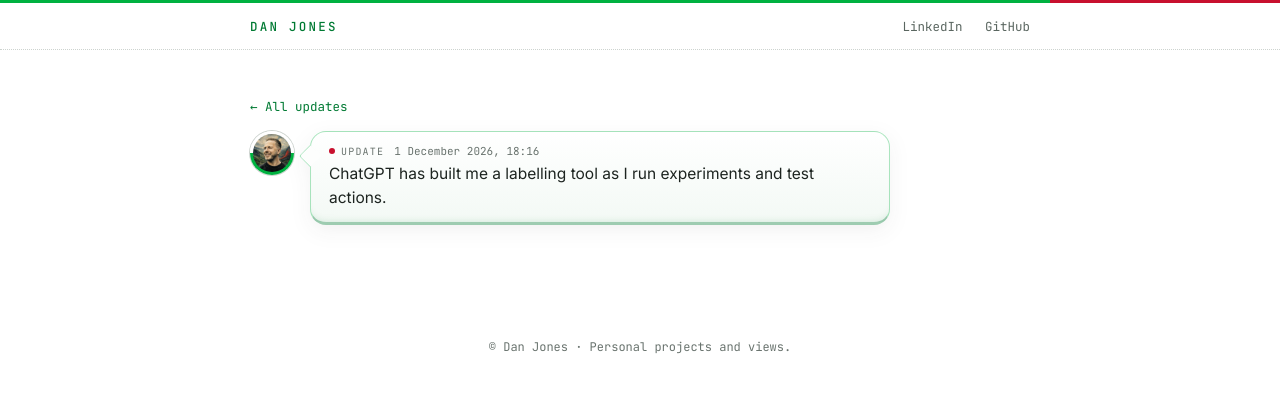
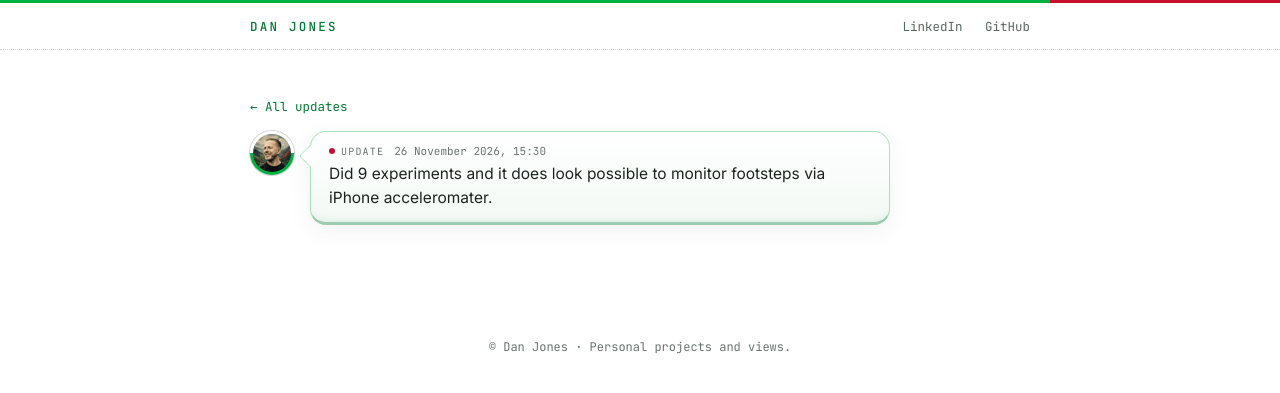
Before and after one commit to digidiplo/digidiplo.github.io, a Jekyll site: the page built from _posts/2026-11-22-first_tweet.md, in a window 1280 px wide. Shown: the top 393 px of the page. Built offline with Jekyll 4.4.1, drawn with Linux system fonts in a browser that asks for light colours.

Commit message:
Update 2026-11-22-first_tweet.md

```diff
--- a/_posts/2026-11-22-first_tweet.md
+++ b/_posts/2026-11-22-first_tweet.md
@@ -1,6 +1,6 @@
 ---
 short: true
-date: 2026-12-01 18:16
+date: 2026-11-26 15:30
 ---
 
-ChatGPT has built me a labelling tool as I run experiments and test actions.
+Did 9 experiments and it does look possible to monitor footsteps via iPhone acceleromater.
```
